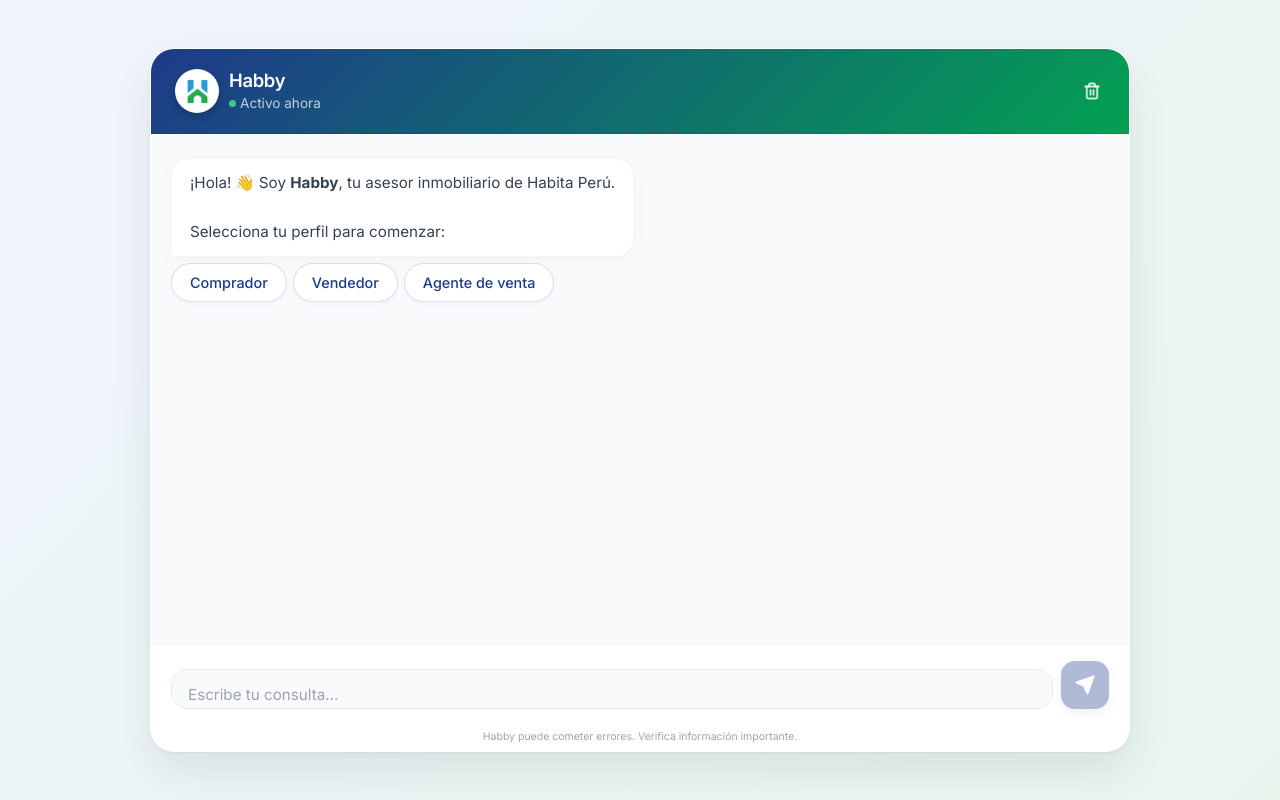
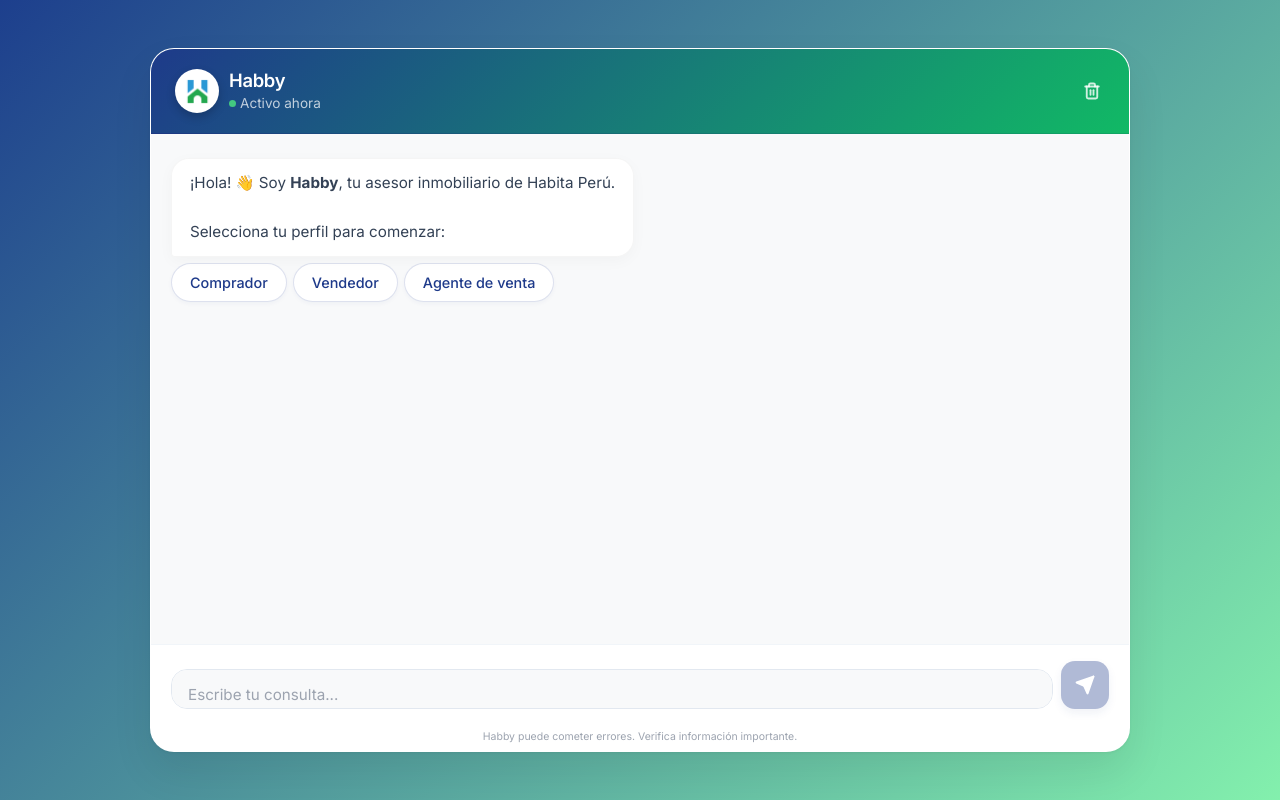
Before and after one commit to joseman270/habby-chatbot, a website: page chat-completo.html in a window 1280 px wide. Drawn offline with Linux system fonts and the light colour scheme.

Commit message:
actalizar copy by cambios locales e

````diff
--- a/chat-completo.html
+++ b/chat-completo.html
@@ -15,16 +15,16 @@
         :root {
             --habita-blue: #1E3A8A; /* Azul Corporativo */
             --habita-blue-light: #2563EB;
-            --habita-green: #03a052; /* Verde Corporativo */
+            --habita-green: #11b965; /* Verde Corporativo */
             --habita-green-light: #10B981;
-            --bg-light: #f8fafc;
+            --bg-light: #f8f9fa;
         }
 
         body {
             margin: 0;
             padding: 0;
             /* Fondo con gradiente sutil alineado a la marca */
-            background: linear-gradient(135deg, #f0f4fd 0%, #e8f5ed 100%);
+            background: linear-gradient(135deg, #1d3f8d 0%, #83f0ad 100%);
             font-family: 'Inter', sans-serif;
             height: 100vh;
             height: 100dvh;
--- /dev/null
+++ b/deploy/vps/OLLAMA_FASTGLOBAL_SETUP.md
@@ -0,0 +1,543 @@
+# Instalación de Ollama en DirectAdmin — FastGlobal Server
+
+**Proyecto:** Habby Chatbot (Habita Perú)
+**Objetivo:** Desplegar Ollama con qwen2.5:7b-instruct en VPS DirectAdmin
+**Fecha:** Abril 2026
+**Stack:** Node.js + PM2 + Ollama + Nginx (reverse proxy opcional)
+
+---
+
+## 📋 Preguntas Iniciales (Checklist Pre-Instalación)
+
+Antes de comenzar, confirma estos puntos:
+
+1. **¿Tienes acceso SSH al servidor?** ¿Cuál es el usuario (root o usuario específico)?
+   - [ ] Acceso SSH confirmado
+   - [ ] Usuario: `_________`
+   - [ ] Host/IP: `_________`
+
+2. **¿Qué SO tiene el servidor?** (Parece que Ubuntu 22.04+ según tu docs)
+   - [ ] Ubuntu 22.04+
+   - [ ] CentOS/RHEL
+   - [ ] Otra: `_________`
+
+3. **¿Tu servidor tiene GPU o será CPU únicamente?**
+   - [ ] GPU (CUDA/ROCm disponible)
+   - [ ] CPU únicamente
+
+4. **¿Ya está instalado Node.js y tu chatbot corriendo?**
+   - [ ] Node.js 20 LTS instalado
+   - [ ] Proyecto en `/var/www/habby-chatbot`
+   - [ ] PM2 configurado
+
+5. **¿Necesitas acceso a Ollama desde la web o solo internamente (127.0.0.1)?**
+   - [ ] Solo interno (localhost:11434)
+   - [ ] Acceso web (con autenticación/firewall)
+
+---
+
+## 🚀 Plan General de Despliegue
+
+Este es el flujo que seguiremos:
+
+```
+1. SSH al servidor VPS
+2. Instalar Ollama (script + inicio automático)
+3. Descargar modelo: qwen2.5:7b-instruct
+4. Verificar que corre en puerto 11434
+5. Configurar Nginx para reverso (opcional si es solo local)
+6. Actualizar ecosystem.config.cjs con credenciales reales
+7. Iniciar chatbot con PM2
+8. Probar endpoints con smoke test
+```
+
+---
+
+## ✅ Paso 1: Acceso SSH al Servidor VPS
+
+### 1.1 Conectarse al servidor
+
+```bash
+ssh usuario@tu-servidor-ip
+# o si usas Puerto específico:
+ssh -p 2222 usuario@tu-servidor-ip
+```
+
+**Nota:** En DirectAdmin, típicamente:
+- Usuario: `root` o usuario de administrador DirectAdmin
+- Puerto: 22 (estándar) o personalizado
+
+### 1.2 Verificar acceso root
+
+Si no estás en root, cambiar:
+
+```bash
+sudo su -
+# O sin sudo si ya eres admin
+```#como se si soy admin si no se si tengo sudo
+
+### 1.3 Validar SO
+
+```bash
+cat /etc/os-release
+uname -a
+```
+
+Esperado: Ubuntu 22.04+ o CentOS 8+
+
+---
+
+## 📦 Paso 2: Instalar Ollama
+
+### 2.1 Descargar e instalar el script oficial
+
+```bash
+curl -fsSL https://ollama.ai/install.sh | sh
+```
+
+O si prefieres verlo antes de ejecutar:
+
+```bash
+curl -fsSL https://ollama.ai/install.sh > /tmp/ollama-install.sh
+cat /tmp/ollama-install.sh  # Revisar contenido
+bash /tmp/ollama-install.sh
+```
+
+### 2.2 Verificar instalación
+
+```bash
+ollama --version
+```
+
+Esperado: `ollama version X.X.X`
+
+### 2.3 Iniciar servicio Ollama
+
+```bash
+# Iniciar el servicio
+systemctl start ollama
+
+# Verificar estado
+systemctl status ollama
+
+# Habilitar inicio automático en boot
+systemctl enable ollama
+```
+
+**Esperado:** `Active: active (running)`
+
+### 2.4 Verificar puerto 11434
+
+```bash
+netstat -tlnp | grep 11434
+# o
+ss -tlnp | grep 11434
+```
+
+Esperado: `tcp  ... LISTEN ... ollama`
+
+---
+
+## 🤖 Paso 3: Descargar Modelo
+
+### 3.1 Descargar qwen2.5:7b-instruct
+
+```bash
+# Esto puede tardar 5-15 min dependiendo de tu ancho de banda
+ollama pull qwen2.5:7b-instruct
+```
+
+**Nota:** El modelo pesa ~5GB aproximadamente.
+
+### 3.2 Verificar descarga
+
+```bash
+curl http://127.0.0.1:11434/api/tags
+```
+
+Esperado: respuesta JSON con lista de modelos, incluyendo `qwen2.5:7b-instruct`
+
+```json
+{
+  "models": [
+    {
+      "name": "qwen2.5:7b-instruct",
+      "modified_at": "...",
+      "size": ...
+    }
+  ]
+}
+```
+
+### 3.3 Probar modelo con prompt simple
+
+```bash
+curl http://127.0.0.1:11434/api/generate \
+  -d '{
+    "model": "qwen2.5:7b-instruct",
+    "prompt": "Hola ¿Cómo estás?",
+    "stream": false
+  }'
+```
+
+Esperado: respuesta generada por el modelo.
+
+---
+
+## 🔧 Paso 4: Configurar Nginx (Reverse Proxy Opcional)
+
+**Nota:** Solo si necesitas acceso desde web. Si es local (localhost:11434), **omite este paso**.
+
+### 4.1 Copiar configuración
+
+```bash
+# Desde tu máquina local, copiar archivo al servidor
+scp deploy/vps/nginx-habby.conf usuario@servidor:/tmp/
+
+# O si usas Git en el servidor:
+cd /var/www/habby-chatbot
+git pull origin main
+```
+
+### 4.2 Editar configuración para Ollama
+
+Si necesitas exposición web, crea un bloque adicional en Nginx:
+
+```nginx
+upstream ollama_backend {
+    server 127.0.0.1:11434;
+}
+
+server {
+    listen 80;
+    server_name ollama.tu-dominio.com;
+
+    # Redirigir a HTTPS (recomendado)
+    return 301 https://$server_name$request_uri;
+}
+
+server {
+    listen 443 ssl http2;
+    server_name ollama.tu-dominio.com;
+
+    ssl_certificate /ruta/a/cert.pem;
+    ssl_certificate_key /ruta/a/key.pem;
+
+    location / {
+        proxy_pass http://ollama_backend;
+        proxy_set_header Host $host;
+        proxy_set_header X-Real-IP $remote_addr;
+        proxy_set_header X-Forwarded-For $proxy_add_x_forwarded_for;
+        proxy_set_header X-Forwarded-Proto $scheme;
+        proxy_http_version 1.1;
+        proxy_set_header Connection "upgrade";
+        proxy_buffering off;
+    }
+}
+```
+
+### 4.3 Activar sitio Nginx
+
+```bash
+# En DirectAdmin, típicamente usas:
+# - /etc/nginx/sites-available/ y /etc/nginx/sites-enabled/
+# - O /etc/nginx/conf.d/
+
+# Crear symlink (Ubuntu/Debian)
+ln -s /etc/nginx/sites-available/ollama.conf /etc/nginx/sites-enabled/
+
+# Verificar sintaxis
+nginx -t
+
+# Recargar Nginx
+systemctl reload nginx
+```
+
+### 4.4 SSL con Let's Encrypt (opcional pero recomendado)
+
+```bash
+# Instalar certbot si no lo tienes
+apt-get install certbot python3-certbot-nginx
+
+# Obtener certificado
+certbot --nginx -d ollama.tu-dominio.com
+```
+
+---
+
+## ⚙️ Paso 5: Actualizar Configuración de Chatbot (ecosystem.config.cjs)
+
+### 5.1 Abrir archivo en servidor
+
+```bash
+nano /var/www/habby-chatbot/deploy/vps/ecosystem.config.cjs
+```
+
+### 5.2 Llenar credenciales reales
+
+Busca estas líneas y completa con tus valores:
+
+```javascript
+env: {
+  NODE_ENV: 'production',
+  PORT: 3000,
+
+  WP_URL: 'https://habita.pe',                    // Tu WordPress
+  MAX_PROPERTIES: '20',
+  WHATSAPP_NUMBER: '51999999999',                 // Tu WhatsApp
+
+  // Ollama local
+  LLM_PRIMARY: 'ollama',
+  OLLAMA_BASE_URL: 'http://127.0.0.1:11434',      // OK si es local
+  OLLAMA_MODEL: 'qwen2.5:7b-instruct',            // Confirmado arriba
+  OLLAMA_TIMEOUT_MS: '8000',
+  OLLAMA_MAX_FAILS: '3',
+  OLLAMA_COOLDOWN_MS: '60000',
+
+  // Groq fallback (obtén API key en groq.com)
+  LLM_ENABLE_GROQ_FALLBACK: 'true',
+  GROQ_API_KEY: 'tu-api-key-aqui',                // ⚠️ LLENAR
+  GROQ_MODEL: 'llama-3.3-70b-versatile',
+
+  // Supabase
+  SUPABASE_URL: 'https://xxxx.supabase.co',       // ⚠️ LLENAR
+  SUPABASE_SERVICE_ROLE_KEY: 'eyJxx...',          // ⚠️ LLENAR
+
+  // Email (SMTP)
+  SMTP_HOST: 'smtp.gmail.com',                    // O tu proveedor
+  SMTP_PORT: '587',
+  SMTP_USER: 'tu-email@gmail.com',                // ⚠️ LLENAR
+  SMTP_PASS: 'app-password-aqui',                 // ⚠️ LLENAR (no contraseña normal)
+  SMTP_FROM: 'Habita Peru <no-reply@habita.pe>',
+
+  // Citas
+  SLOTS_DAYS_AHEAD: '7',
+  SLOT_MINUTES: '30',
+  WORK_START_HOUR: '9',
+  WORK_END_HOUR: '18',
+  WORK_DAYS: '1,2,3,4,5,6',
+  LOCAL_TZ_OFFSET_MINUTES: '-300',                // UTC-5 (Perú)
+}
+```
+
+**⚠️ IMPORTANTE:**
+- **GROQ_API_KEY:** Obtén en https://console.groq.com/keys
+- **SUPABASE_URL y SUPABASE_SERVICE_ROLE_KEY:** Ve a https://supabase.com → Tu proyecto → Settings → API
+- **SMTP:** Si usas Gmail, crea una [contraseña de aplicación](https://support.google.com/accounts/answer/185833)
+
+### 5.3 Guardar (Ctrl+O, Enter, Ctrl+X)
+
+---
+
+## 🚢 Paso 6: Instalar Dependencias y Iniciar con PM2
+
+### 6.1 Navegar al proyecto
+
+```bash
+cd /var/www/habby-chatbot
+```
+
+### 6.2 Instalar Node.js si no está (Ubuntu 22.04+)
+
+```bash
+# Agregar repositorio NodeSource
+curl -fsSL https://deb.nodesource.com/setup_20.x | sudo -E bash -
+
+# Instalar Node.js 20 LTS
+apt-get install -y nodejs
+
+# Verificar
+node --version  # Esperado: v20.x.x
+npm --version   # Esperado: 10.x.x
+```
+
+### 6.3 Instalar PM2 globalmente (si no está)
+
+```bash
+npm install -g pm2
+pm2 --version  # Esperado: 5.x.x+
+```
+
+### 6.4 Instalar dependencias del proyecto
+
+```bash
+npm ci --omit=dev
+# o
+npm install --omit=dev
+```
+
+### 6.5 Iniciar con PM2
+
+```bash
+pm2 start deploy/vps/ecosystem.config.cjs
+
+# Ver estado
+pm2 status
+
+# Ver logs
+pm2 logs habby-chatbot
+
+# Guardar para reinicio automático en boot
+pm2 save
+pm2 startup
+
+# Copiar y ejecutar el comando que aparece en la terminal
+# sudo env PATH=$PATH:/usr/bin /usr/lib/node_modules/pm2/bin/pm2 startup systemd -u root --hp /root
+```
+
+---
+
+## ✅ Paso 7: Probar Endpoints (Smoke Test)
+
+### 7.1 Desde el servidor
+
+```bash
+cd /var/www/habby-chatbot
+
+# Ejecutar smoke test
+npm run smoke -- --base http://localhost:3000
+```
+
+**Esperado:** Todos los tests pasen ✓
+
+```
+✓ GET /api/chat
+✓ GET /api/leads
+✓ GET /api/appointments
+✓ GET /api/availability
+✓ POST /api/chat
+```
+
+### 7.2 Desde tu máquina local
+
+```bash
+npm run smoke -- --base https://tu-dominio-vps.com
+```
+
+---
+
+## 🔍 Paso 8: Verificación Final
+
+### 8.1 Revisar logs de Ollama
+
+```bash
+journalctl -u ollama -f
+# Ctrl+C para salir
+```
+
+Esperado: Sin errores, model loaded.
+
+### 8.2 Revisar logs de PM2
+
+```bash
+pm2 logs habby-chatbot
+```
+
+Esperado: Líneas de inicialización, sin `Error` o `ECONNREFUSED`.
+
+### 8.3 Probar chat manualmente
+
+```bash
+curl http://localhost:3000/api/chat \
+  -H "Content-Type: application/json" \
+  -d '{
+    "messages": [
+      {"role": "user", "content": "¿Qué propiedades tienes?"}
+    ]
+  }'
+```
+
+Esperado: Respuesta JSON con campo `response` completado.
+
+---
+
+## 🛑 Troubleshooting Común
+
+### Ollama no responde en puerto 11434
+
+```bash
+# Reiniciar servicio
+systemctl restart ollama
+
+# Verificar puerto nuevamente
+ss -tlnp | grep 11434
+
+# Ver status
+systemctl status ollama
+```
+
+### Chatbot no conecta a Ollama
+
+```bash
+# Verificar desde el servidor
+curl http://127.0.0.1:11434/api/tags
+
+# Si falla, revisar logs de Ollama
+journalctl -u ollama -n 50
+```
+
+### PM2 no inicia el chatbot
+
+```bash
+# Ver error específico
+pm2 logs habby-chatbot --err
+
+# Verificar sintaxis de ecosystem.config.cjs
+node -c deploy/vps/ecosystem.config.cjs
+
+# Intentar arrancar en foreground para ver error
+node index.js
+```
+
+### Falta memoria para modelo
+
+```bash
+# Ver uso de RAM
+free -h
+
+# Si hay poco espacio, considerar modelo más pequeño
+ollama pull qwen2.5:3b-instruct   # ~2GB en lugar de 5GB
+```
+
+### SMTP no funciona
+
+```bash
+# Probar conexión SMTP
+openssl s_client -connect smtp.gmail.com:587 -starttls smtp
+
+# Verificar que has habilitado "aplicaciones menos seguras" (Gmail)
+# O mejor: crear contraseña de aplicación
+```
+
+---
+
+## 📚 Documentación Relacionada
+
+- [Migración VPS Completa](./MIGRACION_VPS.md)
+- [Configuración Nginx](./nginx-habby.conf)
+- [Configuración PM2](./ecosystem.config.cjs)
+- [Entrega Final - Habby Chatbot](../README_ENTREGA_FINAL.md)
+- [Ollama Docs](https://ollama.com)
+- [PM2 Docs](https://pm2.keymetrics.io)
+
+---
+
+## ✨ Resumen Final
+
+Una vez completados estos 8 pasos, tendrás:
+
+✅ Ollama corriendo en `127.0.0.1:11434`
+✅ Modelo `qwen2.5:7b-instruct` listo
+✅ Chatbot iniciado con PM2 en puerto 3000
+✅ Nginx reverse proxy (si aplica)
+✅ Todos los endpoints funcionales
+✅ Smoke tests pasando
+✅ Reinicio automático en boot
+
+**Próximo paso:** Cambiar frontend/widget de Vercel a tu dominio VPS, y mantener Groq como fallback.
+
+---
+
+**Consultas?** Revisa los logs del paso 8 o contacta soporte DirectAdmin/FastGlobal si hay problemas de infraestructura.
+
+Good luck! 🚀
````
